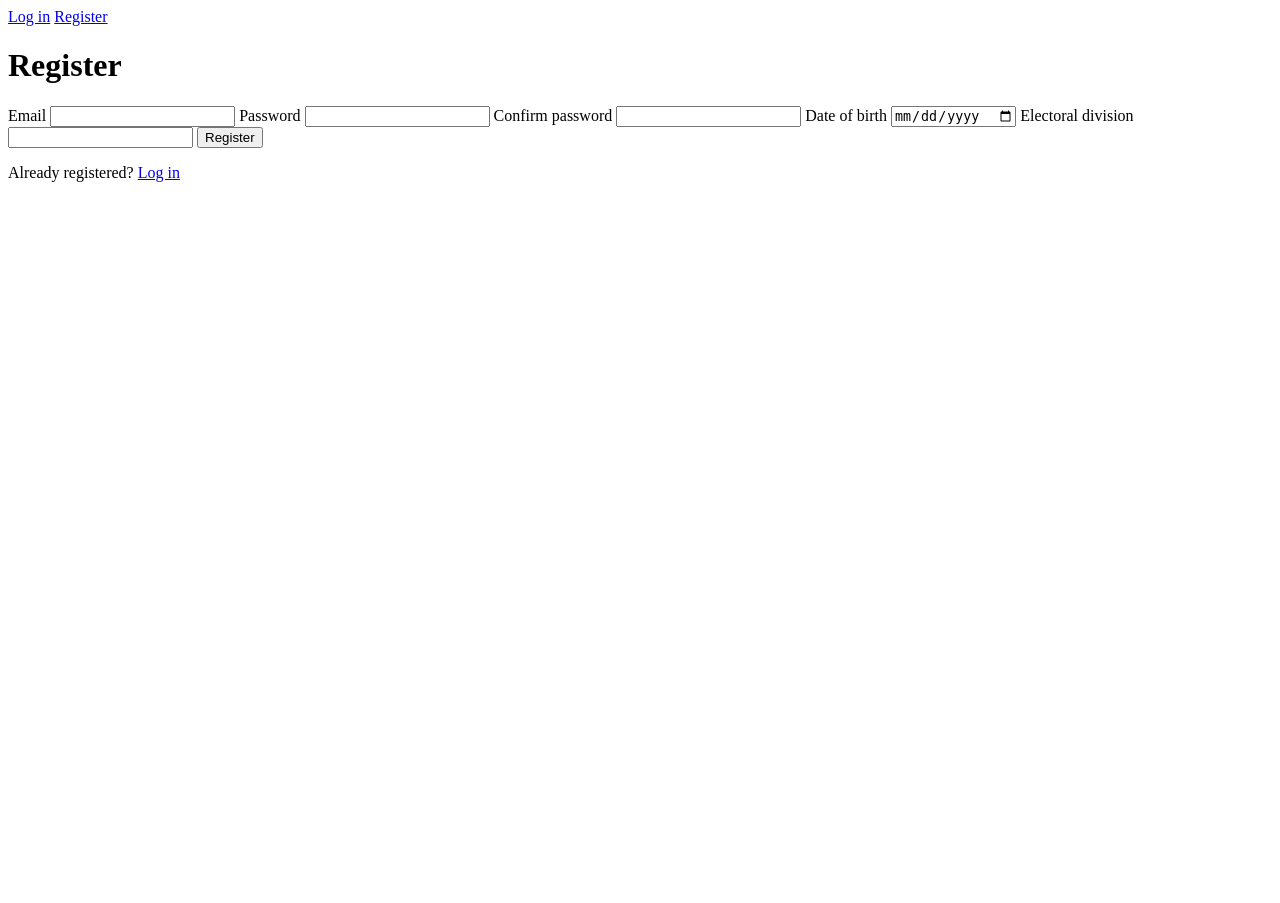
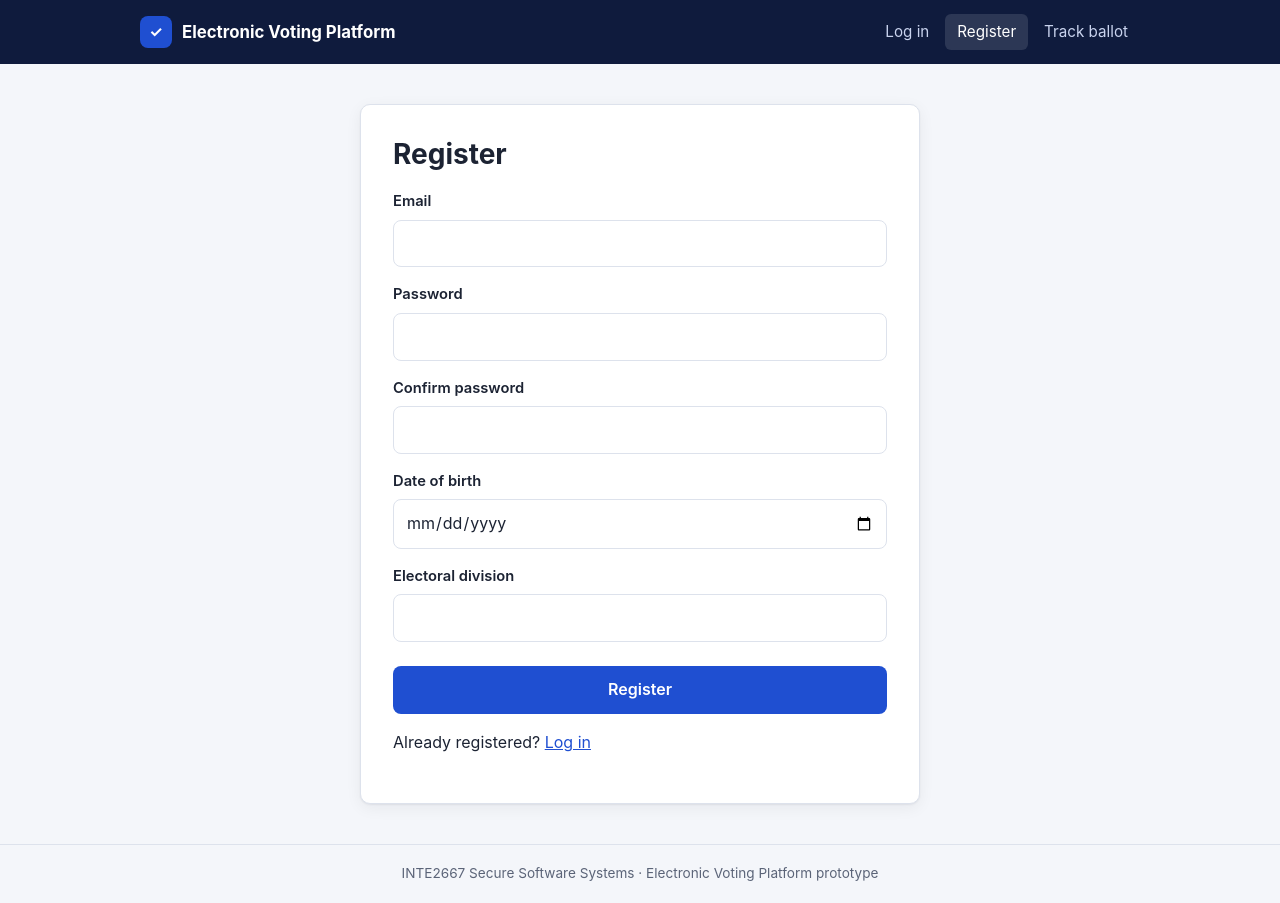
Before and after one commit to AbineshV/INTE2667-Assignment-3, a Flask app: page /auth/register in a window 1280 px wide. Before the commit the page ends 182 px from the top, so only its background shows below. Run offline with Flask 3, Linux system fonts and the light colour scheme.

Commit message:
Add site stylesheet and shared page layout

```diff
--- /dev/null
+++ b/app/static/css/style.css
@@ -0,0 +1,218 @@
+/* Local stylesheet only: no CDNs or inline styles, so a strict CSP (R16) can be used */
+:root {
+  --bg: #f4f6fa;
+  --surface: #ffffff;
+  --text: #1c2333;
+  --muted: #5b6478;
+  --border: #dde2ec;
+  --primary: #1f4fd1;
+  --primary-hover: #183fa8;
+  --primary-soft: #e8eefc;
+  --on-primary: #ffffff;
+  --success: #17794a;
+  --success-soft: #e6f5ed;
+  --danger: #b42318;
+  --danger-soft: #fdecea;
+  --header: #0f1b3d;
+  --radius: 10px;
+  --shadow: 0 1px 2px rgba(16, 24, 40, .06), 0 4px 16px rgba(16, 24, 40, .06);
+}
+
+@media (prefers-color-scheme: dark) {
+  :root {
+    --bg: #0d1220;
+    --surface: #161d2f;
+    --text: #e6e9f2;
+    --muted: #9aa3b8;
+    --border: #2a3350;
+    --primary: #6d93ff;
+    --primary-hover: #8eabff;
+    --primary-soft: #1d2846;
+    --on-primary: #0d1220;
+    --success: #4cc38a;
+    --success-soft: #12291f;
+    --danger: #ff7a6e;
+    --danger-soft: #331715;
+    --header: #080c17;
+  }
+}
+
+* { box-sizing: border-box; }
+
+body {
+  margin: 0;
+  min-height: 100vh;
+  display: flex;
+  flex-direction: column;
+  background: var(--bg);
+  color: var(--text);
+  font: 16px/1.6 -apple-system, BlinkMacSystemFont, "Segoe UI", Roboto, Helvetica, Arial, sans-serif;
+}
+
+a { color: var(--primary); }
+
+/* Header */
+.site-header { background: var(--header); color: #fff; }
+
+.site-header .inner {
+  max-width: 1040px;
+  margin: 0 auto;
+  padding: 14px 20px;
+  display: flex;
+  align-items: center;
+  justify-content: space-between;
+  flex-wrap: wrap;
+  gap: 12px;
+}
+
+.brand {
+  display: flex;
+  align-items: center;
+  gap: 10px;
+  color: #fff;
+  font-weight: 700;
+  font-size: 1.05rem;
+  text-decoration: none;
+}
+
+.brand-mark {
+  width: 32px;
+  height: 32px;
+  border-radius: 8px;
+  display: grid;
+  place-items: center;
+  background: var(--primary);
+  color: var(--on-primary);
+  font-size: .95rem;
+}
+
+.site-nav { display: flex; flex-wrap: wrap; align-items: center; gap: 4px; }
+
+.site-nav a {
+  color: #c9d3ee;
+  text-decoration: none;
+  padding: 6px 12px;
+  border-radius: 6px;
+  font-size: .95rem;
+}
+
+.site-nav .nav-logout { display: inline; margin: 0; }
+
+.site-nav .nav-logout button {
+  margin: 0;
+  padding: 6px 12px;
+  font-size: .95rem;
+  font-weight: 400;
+  color: #c9d3ee;
+  background: transparent;
+  border-radius: 6px;
+}
+
+.site-nav .nav-logout button:hover,
+.site-nav a:hover, .site-nav a.active { color: #fff; background: rgba(255, 255, 255, .12); }
+
+/* Page */
+main {
+  flex: 1;
+  width: 100%;
+  max-width: 1040px;
+  margin: 0 auto;
+  padding: 40px 20px;
+}
+
+.card {
+  background: var(--surface);
+  border: 1px solid var(--border);
+  border-radius: var(--radius);
+  box-shadow: var(--shadow);
+  padding: 32px;
+  max-width: 560px;
+  margin: 0 auto;
+}
+
+h1 { font-size: 1.75rem; line-height: 1.25; margin: 0 0 8px; }
+
+.lead { color: var(--muted); margin: 0 0 24px; }
+
+/* Forms */
+form { display: grid; gap: 6px; }
+
+label { font-weight: 600; font-size: .92rem; margin-top: 10px; }
+
+input[type="text"], input[type="email"], input[type="password"], input[type="date"],
+input[type="number"], select, textarea {
+  width: 100%;
+  padding: 10px 12px;
+  font: inherit;
+  color: var(--text);
+  background: var(--surface);
+  border: 1px solid var(--border);
+  border-radius: 8px;
+}
+
+input:focus, select:focus, textarea:focus, button:focus-visible, a:focus-visible {
+  outline: 3px solid var(--primary-soft);
+  border-color: var(--primary);
+}
+
+.code-input { font-family: ui-monospace, SFMono-Regular, Menlo, monospace; letter-spacing: .06em; }
+
+button, .button {
+  margin-top: 18px;
+  padding: 11px 18px;
+  font: inherit;
+  font-weight: 600;
+  color: var(--on-primary);
+  background: var(--primary);
+  border: 0;
+  border-radius: 8px;
+  cursor: pointer;
+}
+
+button:hover, .button:hover { background: var(--primary-hover); }
+
+.hint { color: var(--muted); font-size: .9rem; margin: 2px 0 0; }
+
+/* Messages */
+.flashes { list-style: none; padding: 0; margin: 0 auto 20px; max-width: 560px; }
+
+.flashes li, .alert {
+  padding: 12px 16px;
+  border-radius: 8px;
+  border: 1px solid var(--border);
+  background: var(--primary-soft);
+}
+
+.flash-error, .alert-error { background: var(--danger-soft); border-color: var(--danger); color: var(--danger); }
+.flash-success, .alert-success { background: var(--success-soft); border-color: var(--success); color: var(--success); }
+
+.alert { margin-top: 24px; }
+.alert p { margin: 0; }
+.alert p + p { margin-top: 6px; }
+.alert strong { display: block; margin-bottom: 4px; }
+
+.fingerprint {
+  display: block;
+  margin-top: 6px;
+  padding: 8px 10px;
+  border-radius: 6px;
+  background: var(--surface);
+  color: var(--text);
+  font: .82rem/1.4 ui-monospace, SFMono-Regular, Menlo, monospace;
+  word-break: break-all;
+}
+
+/* Footer */
+.site-footer {
+  border-top: 1px solid var(--border);
+  color: var(--muted);
+  font-size: .85rem;
+  text-align: center;
+  padding: 18px 20px;
+}
+
+@media (max-width: 600px) {
+  main { padding: 24px 16px; }
+  .card { padding: 22px; }
+  h1 { font-size: 1.45rem; }
+}
--- a/app/templates/base.html
+++ b/app/templates/base.html
@@ -4,28 +4,39 @@
   <meta charset="utf-8">
   <meta name="viewport" content="width=device-width, initial-scale=1">
   <title>{% block title %}Electronic Voting Platform{% endblock %}</title>
+  <link rel="stylesheet" href="{{ url_for('static', filename='css/style.css') }}">
 </head>
 <body>
-  <header>
-        <nav>
+  <header class="site-header">
+    <div class="inner">
+      <a class="brand" href="{{ url_for('auth.login') }}">
+        <span class="brand-mark" aria-hidden="true">✓</span>
+        Electronic Voting Platform
+      </a>
+      <nav class="site-nav" aria-label="Main">
         {% if current_user.is_authenticated %}
-        <a href="{{ url_for('voting.index') }}">Vote</a>
-        <a href="{{ url_for('results.index') }}">Results</a>
-        <form method="post" action="{{ url_for('auth.logout') }}">
+          {% set nav = [('voting.index', 'Vote'), ('results.index', 'Results'), ('results.track', 'Track ballot')] %}
+        {% else %}
+          {% set nav = [('auth.login', 'Log in'), ('auth.register', 'Register'), ('results.track', 'Track ballot')] %}
+        {% endif %}
+        {% for endpoint, label in nav %}
+          <a href="{{ url_for(endpoint) }}"
+             {% if request.endpoint == endpoint %}class="active" aria-current="page"{% endif %}>{{ label }}</a>
+        {% endfor %}
+        {% if current_user.is_authenticated %}
+          <form class="nav-logout" method="post" action="{{ url_for('auth.logout') }}">
             <input type="hidden" name="csrf_token" value="{{ csrf_token() }}">
             <button type="submit">Log out</button>
           </form>
-      {% else %}
-        <a href="{{ url_for('auth.login') }}">Log in</a>
-        <a href="{{ url_for('auth.register') }}">Register</a>
         {% endif %}
       </nav>
+    </div>
   </header>
 
   <main>
     {% with messages = get_flashed_messages(with_categories=true) %}
       {% if messages %}
-        <ul>
+        <ul class="flashes">
           {% for category, message in messages %}
             <li class="flash-{{ category }}">{{ message }}</li>
           {% endfor %}
@@ -33,7 +44,15 @@
       {% endif %}
     {% endwith %}
 
+    {% block main %}
+      <div class="card">
         {% block content %}{% endblock %}
+      </div>
+    {% endblock %}
   </main>
+
+  <footer class="site-footer">
+    INTE2667 Secure Software Systems · Electronic Voting Platform prototype
+  </footer>
 </body>
 </html>
```
Lines whose indentation alone changed are shown as unchanged.
